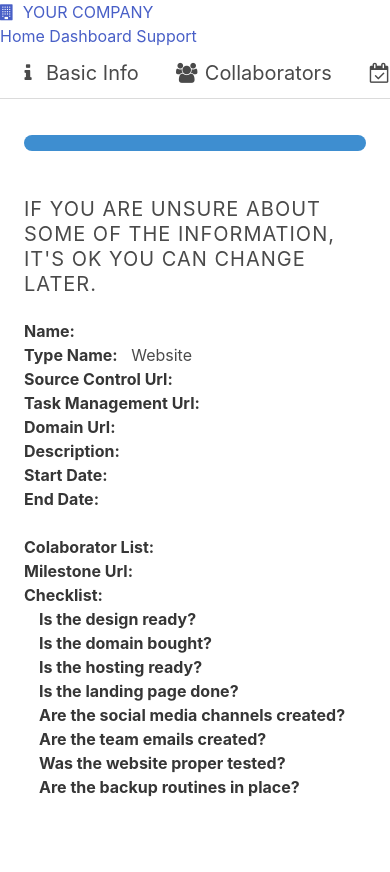
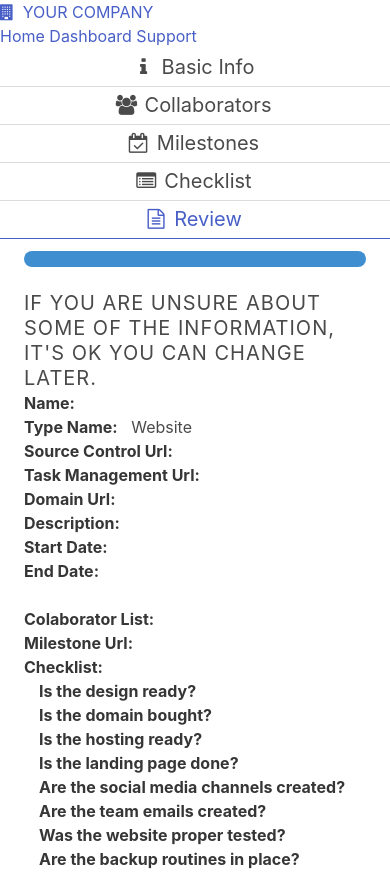
Before and after one commit to akiokio/CreateAProjectWizard, a plain HTML site: page index.html in a window 390 px wide. Shown: the top 872 px of the page. Drawn offline with nearby package versions, Linux system fonts and the light colour scheme.

Commit message:
Add Responsive tabs

```diff
--- a/css/global.css
+++ b/css/global.css
@@ -17,10 +17,10 @@
 .content-section {
   padding: 0.75em 1.5em;
 }
-
+/*
 .content-section {
   min-height: 650px;
-}
+}*/
 
 .heading {
   margin: 2em 0;
@@ -38,3 +38,25 @@
   display: block;
   padding-left: 15px;
 }
+
+@media (max-width: 768px) {
+  .tabs:not(:last-child) {
+    margin: 0;
+  }
+
+  .tabs ul {
+    flex-flow: column;
+  }
+
+  .tabs li {
+    width: 100%;
+  }
+
+  .tabs a {
+    padding: 0.2em 0em;
+  }
+
+  .heading {
+    margin: 0;
+  }
+}
```
